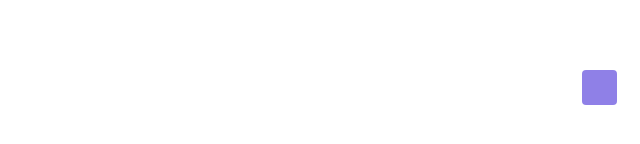
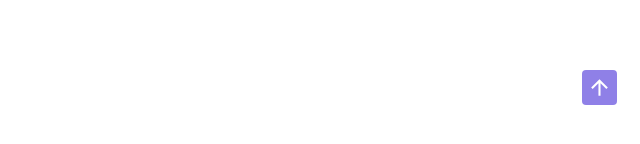
Before and after one commit to AshanSandeep06/Food-Shop-System, a React (Create React App) app in the folder frontend/: page / in a window 1280 px wide. Shown: the part 676-820 px from the top of the page, without its empty margins (640-1280 px from the left). Built offline with nearby package versions, Linux system fonts and the light colour scheme.

Commit message:
Content Updated

```diff
--- a/frontend/src/App.css
+++ b/frontend/src/App.css
@@ -9,6 +9,9 @@
   height: 35px;
   border-radius: 4px;
   transition: all 0.4s;
+  display: flex;
+  justify-content: center;
+  align-items: center;
 }
 
 #scroll_up_btn:hover {
@@ -16,11 +19,7 @@
   transform: translateY(-10px);
 }
 
-#scroll_up_btn > i {
-  font-size: 19px;
+#scroll_up_btn > svg {
+  font-size: 25px;
   color: #fff;
-  line-height: 0;
-  position: absolute;
-  right: 10px;
-  top: 17px;
 }
--- a/frontend/src/App.tsx
+++ b/frontend/src/App.tsx
@@ -1,12 +1,13 @@
 import React from "react";
 import logo from "./logo.svg";
 import "./App.css";
+import ArrowUpwardIcon from "@mui/icons-material/ArrowUpward";
 
 const App = () => {
   return (
     <div className="App">
       <a href="#" id="scroll_up_btn">
-        <i className="fa-solid fa-arrow-up"></i>
+        <ArrowUpwardIcon />
       </a>
     </div>
   );
--- a/frontend/src/index.css
+++ b/frontend/src/index.css
@@ -7,4 +7,48 @@
   h1 {
     @apply text-xl sm:text-2xl md:justify-center font-bold font-poppins;
   }
+
+  * {
+    font-family: "Poppins", sans-serif;
+  }
+
+  * {
+    padding: 0;
+    outline: none;
+    text-decoration: none;
+    box-sizing: border-box;
+  }
+
+  body {
+    height: 1250px;
+  }
+
+  :root {
+    --font-regular: 400;
+    --font-semi-bold: 600;
+  }
+
+  ::-webkit-scrollbar {
+    width: 8px;
+    background: #e9e9e9;
+    /* background: #2f2b2b; */
+  }
+
+  ::-webkit-scrollbar-thumb {
+    background: #f97316;
+    border-radius: 5px;
+  }
+
+  html {
+    scroll-behavior: smooth;
+  }
+
+  li {
+    list-style: none;
+  }
+
+  a {
+    text-decoration: none;
+    background: transparent;
+  }
 }
```
